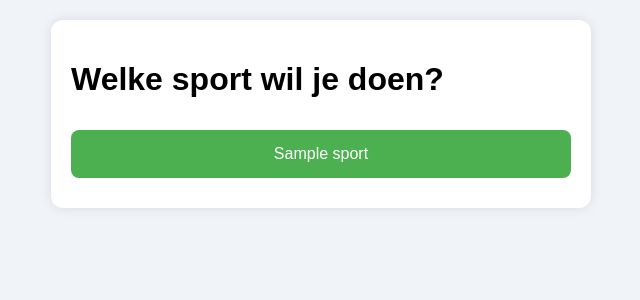
After one commit to Tijn-code/delege-app, a Flask app: template templates/index_buttons.html in a window 1280 px wide. The commit adds this page. Shown: the top 300 px of the page, without its empty margins (319-959 px from the left). Run offline with Flask 3, Linux system fonts and the light colour scheme; the template is opened without the code that fills it: most values are stand-ins (such as "Sample title", 1, 10 or a date in 2020).

Commit message:
Add files via upload

```diff
--- a/app.py
+++ b/app.py
@@ -1,12 +1,12 @@
 
-from flask import Flask, render_template, request, redirect, url_for
+from flask import Flask, render_template, request, redirect, url_for, session
 
 app = Flask(__name__)
+app.secret_key = "delege_secret"
 
 sports = ["hardlopen", "kracht_boven", "kracht_onder", "padel"]
 
 def is_allowed(chosen, last_done):
-    # Verbodslijst per sport
     forbidden = {
         "hardlopen": ["kracht_onder", "padel", "hardlopen"],
         "kracht_boven": ["kracht_boven"],
@@ -26,32 +26,38 @@ def suggest_alternatives(chosen, last_done):
                 allowed.append((sport, last_done.get(sport, 3)))
     if not allowed:
         return []
-    # Sorteer op hoe lang geleden (hoogst eerst)
     allowed.sort(key=lambda x: -x[1])
-    beste_score = allowed[0][1]
-    beste_opties = [sport for sport, dagen in allowed if dagen == beste_score]
-    return beste_opties
+    best_score = allowed[0][1]
+    best_options = [sport for sport, score in allowed if score == best_score]
+    return best_options
 
-@app.route("/", methods=["GET", "POST"])
+@app.route("/", methods=["GET"])
 def index():
+    return render_template("index_buttons.html", sports=sports)
+
+@app.route("/start/<sport>")
+def start(sport):
+    session["chosen"] = sport
+    session["answers"] = {}
+    session["order"] = sports.copy()  # 4 vragen incl. gekozen sport
+    return redirect(url_for("vraag", idx=0))
+
+@app.route("/vraag/<int:idx>", methods=["GET", "POST"])
+def vraag(idx):
     if request.method == "POST":
-        gekozen = request.form.get("sport")
-        return redirect(url_for('vragen', sport=gekozen))
-    return render_template("index.html", sports=sports)
+        antwoord = int(request.form["antwoord"])
+        vorige_sport = session["order"][idx - 1]
+        session["answers"][vorige_sport] = antwoord
+    if idx >= len(session["order"]):
+        return redirect(url_for("resultaat"))
+    huidige_sport = session["order"][idx]
+    vraagtekst = f"Wanneer heb je voor het laatst {huidige_sport.replace('_', ' ')} gedaan?"
+    return render_template("vraag_enkel.html", sport=huidige_sport, vraagtekst=vraagtekst, idx=idx)
 
-@app.route("/vragen/<sport>", methods=["GET", "POST"])
-def vragen(sport):
-    andere = [s for s in sports if s != sport]
-    vragenlijst = [f"Wanneer heb je voor het laatst {s.replace('_', ' ')} gedaan?" for s in andere]
-    if request.method == "POST":
-        last_done = {}
-        for s in andere:
-            value = int(request.form.get(s))
-            last_done[s] = value
-        toegestaan = is_allowed(sport, last_done)
-        suggesties = suggest_alternatives(sport, last_done)
-        return render_template("resultaat.html", gekozen=sport, toegestaan=toegestaan, suggesties=suggesties)
-    return render_template("vragen.html", sport=sport, vragen=zip(andere, vragenlijst))
-
-if __name__ == "__main__":
-    app.run(host="0.0.0.0", port=10000)
+@app.route("/resultaat")
+def resultaat():
+    gekozen = session["chosen"]
+    antwoorden = session["answers"]
+    toegestaan = is_allowed(gekozen, antwoorden)
+    suggesties = suggest_alternatives(gekozen, antwoorden)
+    return render_template("resultaat.html", gekozen=gekozen, toegestaan=toegestaan, suggesties=suggesties)
--- a/static/style.css
+++ b/static/style.css
@@ -1,25 +1,31 @@
 
 body {
     font-family: Arial, sans-serif;
-    background: #f2f2f2;
+    background: #f0f4f8;
+    margin: 0;
     padding: 20px;
 }
 .container {
     background: white;
-    padding: 25px;
-    max-width: 600px;
+    padding: 20px;
+    border-radius: 12px;
+    max-width: 500px;
     margin: auto;
-    border-radius: 12px;
-    box-shadow: 0 0 10px rgba(0,0,0,0.1);
+    box-shadow: 0 0 12px rgba(0,0,0,0.1);
 }
 button {
-    margin-top: 15px;
-    padding: 10px;
     width: 100%;
-    background: #4CAF50;
+    padding: 15px;
+    margin: 10px 0;
+    font-size: 16px;
+    background-color: #4CAF50;
     color: white;
     border: none;
-    font-size: 16px;
+    border-radius: 8px;
+    cursor: pointer;
+}
+button:hover {
+    background-color: #45a049;
 }
 ul {
     padding-left: 20px;
--- /dev/null
+++ b/templates/index_buttons.html
@@ -0,0 +1,15 @@
+
+<!doctype html>
+<html>
+<head><title>Delege: Kies sport</title><meta name="viewport" content="width=device-width, initial-scale=1"><link rel="stylesheet" href="/static/style.css"></head>
+<body>
+<div class="container">
+    <h1>Welke sport wil je doen?</h1>
+    {% for sport in sports %}
+        <form action="/start/{{ sport }}">
+            <button type="submit">{{ sport.replace('_', ' ').capitalize() }}</button>
+        </form>
+    {% endfor %}
+</div>
+</body>
+</html>
```
Also changed, not shown: templates/vraag_enkel.html (added, +15 -0 lines).
